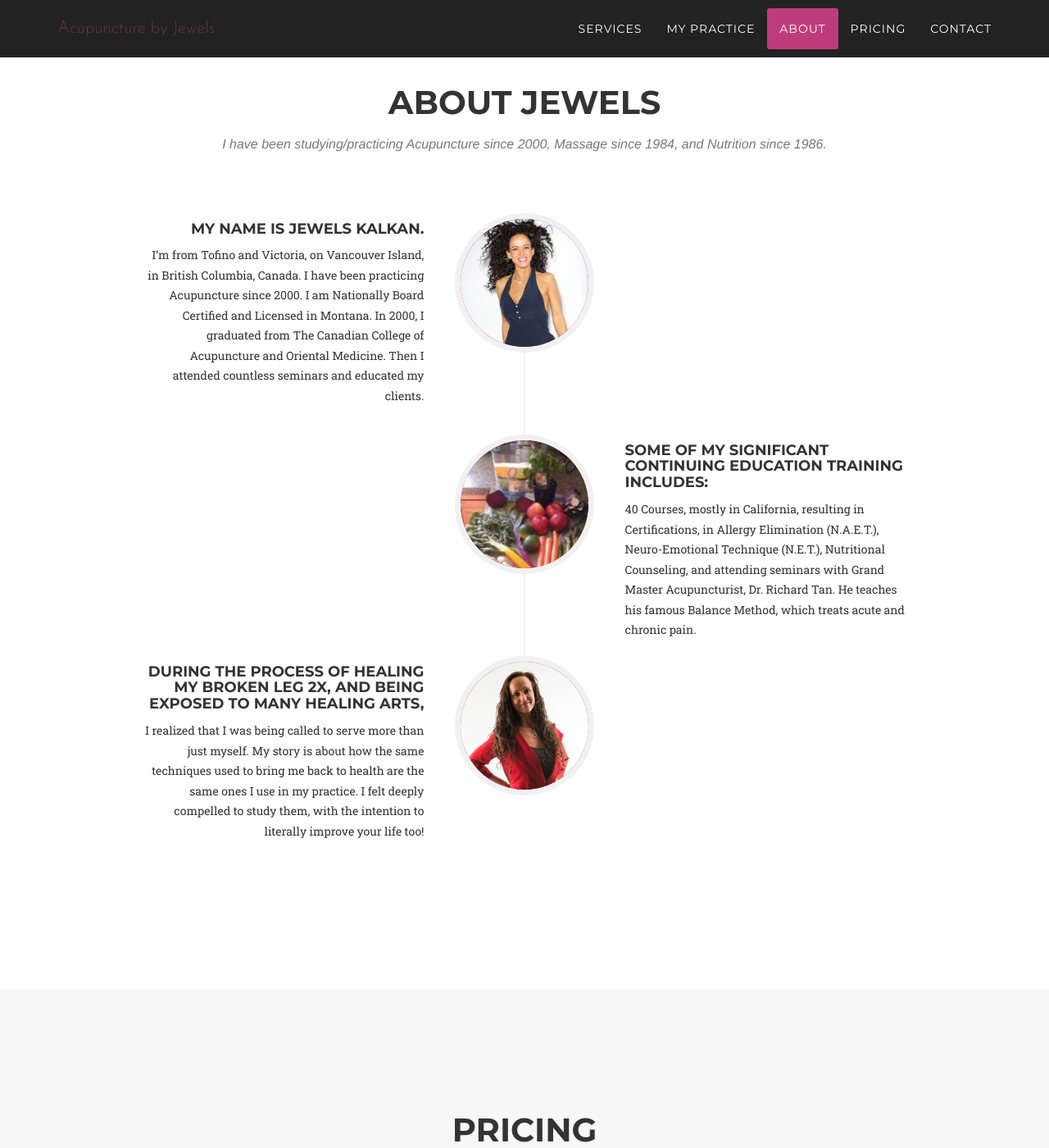
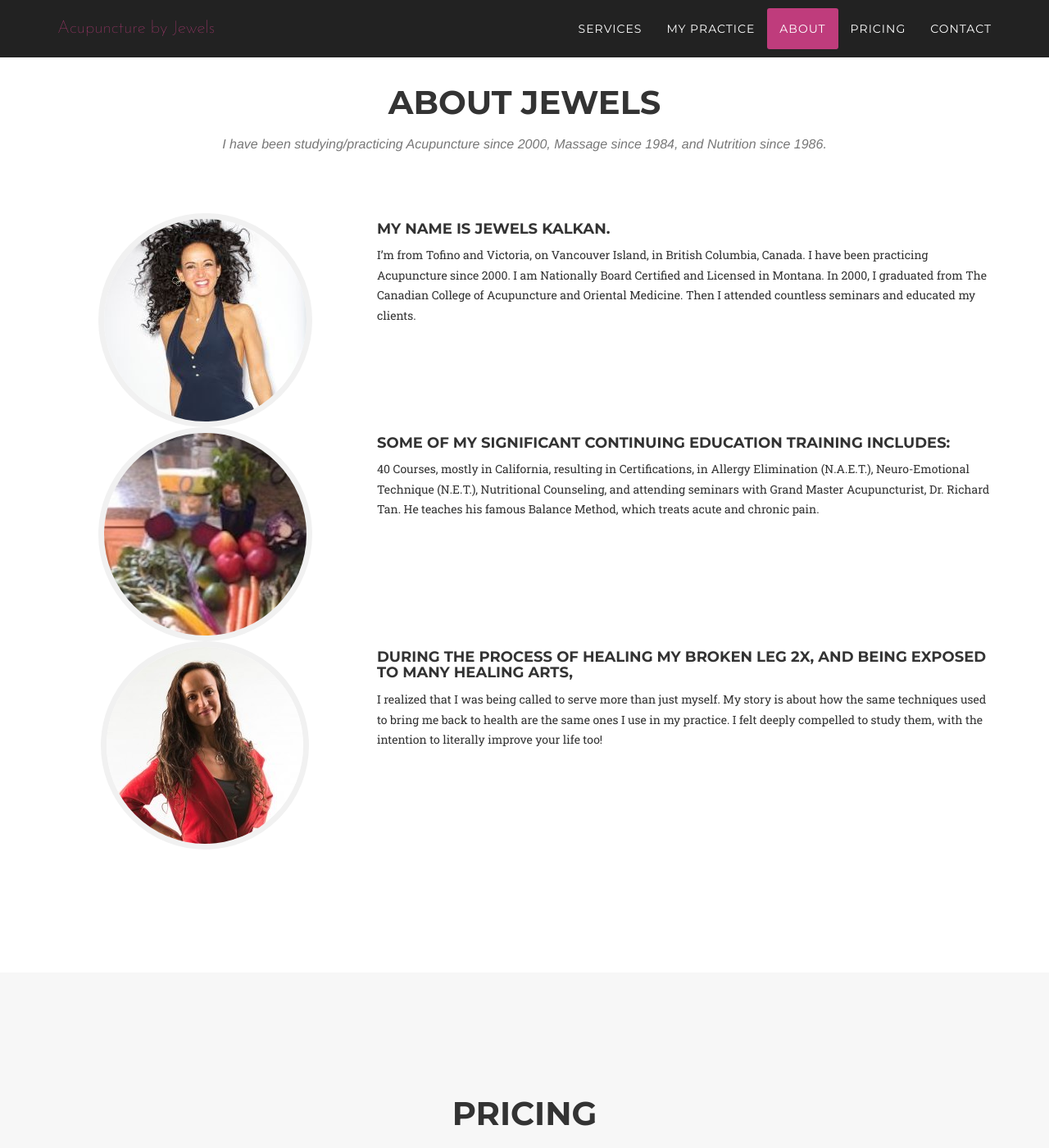
Before and after one commit to asimpletune/acupuncturebyjewels, a Jekyll site: the page built from pages/index.html, in a window 1280 px wide and 1400 px high, scrolled down 2910 px. Shown: the whole window at 82% size. Built offline with Jekyll 4.4.1, drawn with Linux system fonts in a browser that asks for light colours; some web fonts are replaced.

Commit message:
make 'about' pictures bigger

```diff
--- a/css/styles.scss
+++ b/css/styles.scss
@@ -38,6 +38,9 @@
   .timeline > li::after, .timeline > li::before {
     content: unset;
   }
+  img.img-circle {
+   border: 7px solid #f1f1f1
+  }
 }
 
 #pricing {
--- a/pages/index.html
+++ b/pages/index.html
@@ -99,34 +99,28 @@ permalink: /index.html
                 {{ site.content | where:"url", "/content/about/heading.html" }}
             </div>
         </div>
-        <div class="row">
-            <div class="col-lg-12">
-                <ul class="timeline">
-                    <li>
-                        <div class="timeline-image">
-                            <img class="img-circle img-responsive" src="{{ site.url }}/images/about/jewels1.jpg" alt="">
+        <div class="row text-left">
+            <div class="col-xs-12 col-sm-4">
+                <img class="img-circle img-responsive center-block" src="{{ site.url }}/images/about/jewels1.jpg" alt="">
             </div>
-                        <div class="timeline-panel">
+            <div class="col-xs-12 col-sm-8">
                 {{ site.content | where:"url", "/content/about/bubble1.html" }}
             </div>
-                    </li>
-                    <li class="timeline-inverted">
-                        <div class="timeline-image">
-                            <img class="img-circle img-responsive" src="{{ site.url }}/images/about/food2.jpg" alt="">
         </div>
-                        <div class="timeline-panel">
+        <div class="row text-left">
+            <div class="col-xs-12 col-sm-4">
+                <img class="img-circle img-responsive center-block" src="{{ site.url }}/images/about/food2.jpg" alt="">
+            </div>
+            <div class="col-xs-12 col-sm-8">
                 {{ site.content | where:"url", "/content/about/bubble2.html" }}
             </div>
-                    </li>
-                    <li>
-                        <div class="timeline-image">
-                            <img class="img-circle img-responsive" src="{{ site.url }}/images/about/jewels2.jpg" alt="">
         </div>
-                        <div class="timeline-panel">
+        <div class="row text-left">
+            <div class="col-xs-12 col-sm-4">
+                <img class="img-circle img-responsive center-block" src="{{ site.url }}/images/about/jewels2.jpg" alt="">
+            </div>
+            <div class="col-xs-12 col-sm-8">
                 {{ site.content | where:"url", "/content/about/bubble3.html" }}
-                        </div>
-                    </li>
-                </ul>
             </div>
         </div>
     </div>
```
Also changed, not shown: images/about/food2.jpg. Lines whose indentation alone changed are shown as unchanged.
